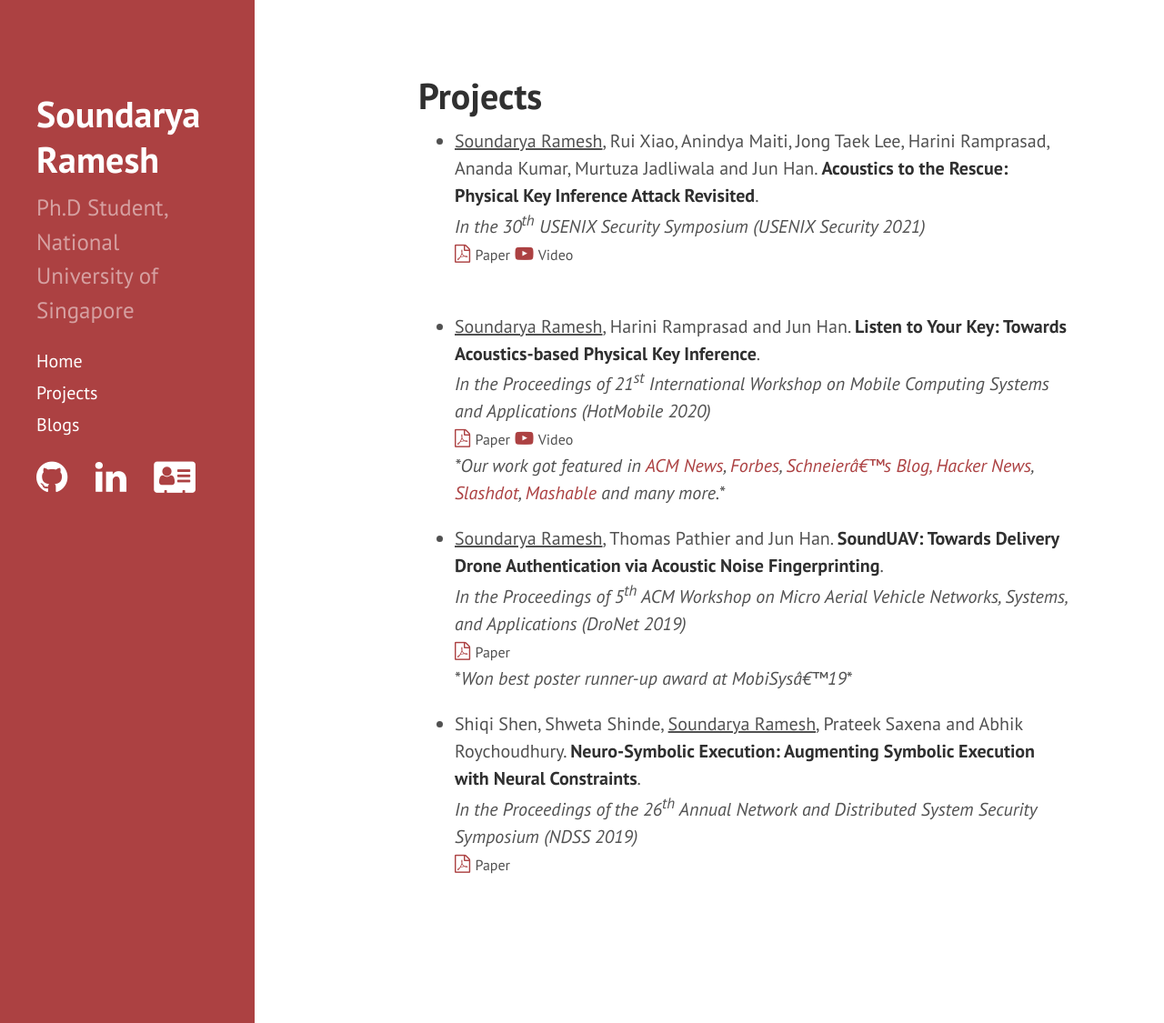
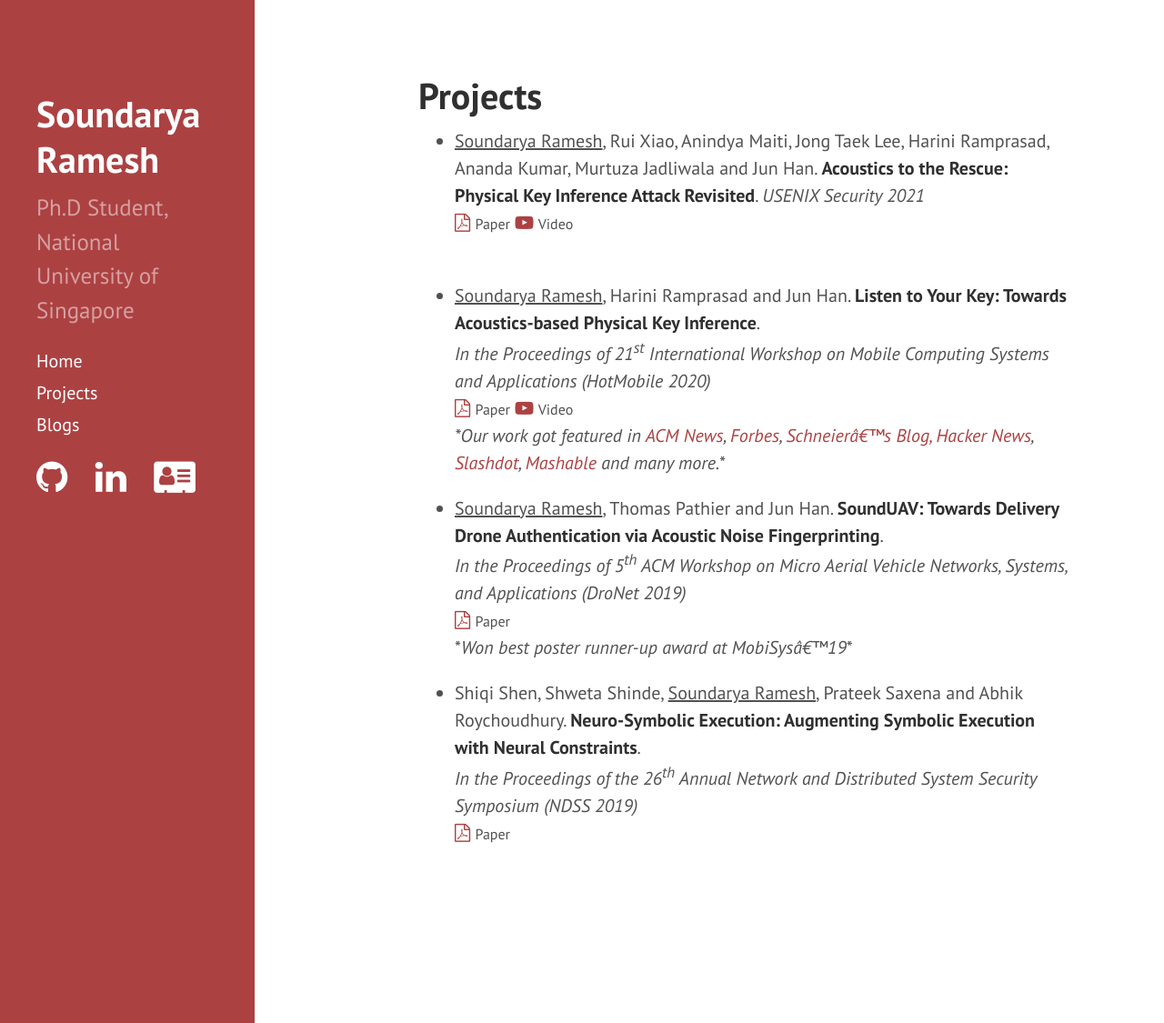
Before and after one commit to soundaryaramesh/soundaryaramesh.github.io, a Jekyll site: the page built from projects.md, in a window 1280 px wide and 1125 px high. Shown: the whole window at 91% size. Built offline with Jekyll 4.4.1, drawn with Linux system fonts in a browser that asks for light colours.

Commit message:
update projects list

```diff
--- a/projects.md
+++ b/projects.md
@@ -5,8 +5,7 @@ title: Projects
 <!--As you might have figured out by now, most research papers are hard to follow (read: boring). So, in this part of my webpage, I try to provide short blog articles explaining my research work without too much technical detail. The goal is bring out the main ideas in the paper and share some thoughts beyond those conveyed in the paper (to be updated soon!).
 
 Below, I list my research projects and associated blog posts, with the most recent one first. -->
-* <u>Soundarya Ramesh</u>, Rui Xiao, Anindya Maiti, Jong Taek Lee, Harini Ramprasad, Ananda Kumar, Murtuza Jadliwala and Jun Han. **Acoustics to the Rescue: Physical Key Inference Attack Revisited**.
-<br><i style="font-size:100%">In the 30<sup>th</sup> USENIX Security Symposium (USENIX Security 2021)</i>
+* <u>Soundarya Ramesh</u>, Rui Xiao, Anindya Maiti, Jong Taek Lee, Harini Ramprasad, Ananda Kumar, Murtuza Jadliwala and Jun Han. **Acoustics to the Rescue: Physical Key Inference Attack Revisited**. <i>USENIX Security 2021</i>
 	<div>
     <a href="{{ site.baseurl }}/papers/sec21fall_ramesh.pdf">
 		<i class="fa fa-file-pdf-o"></i></a>
```
